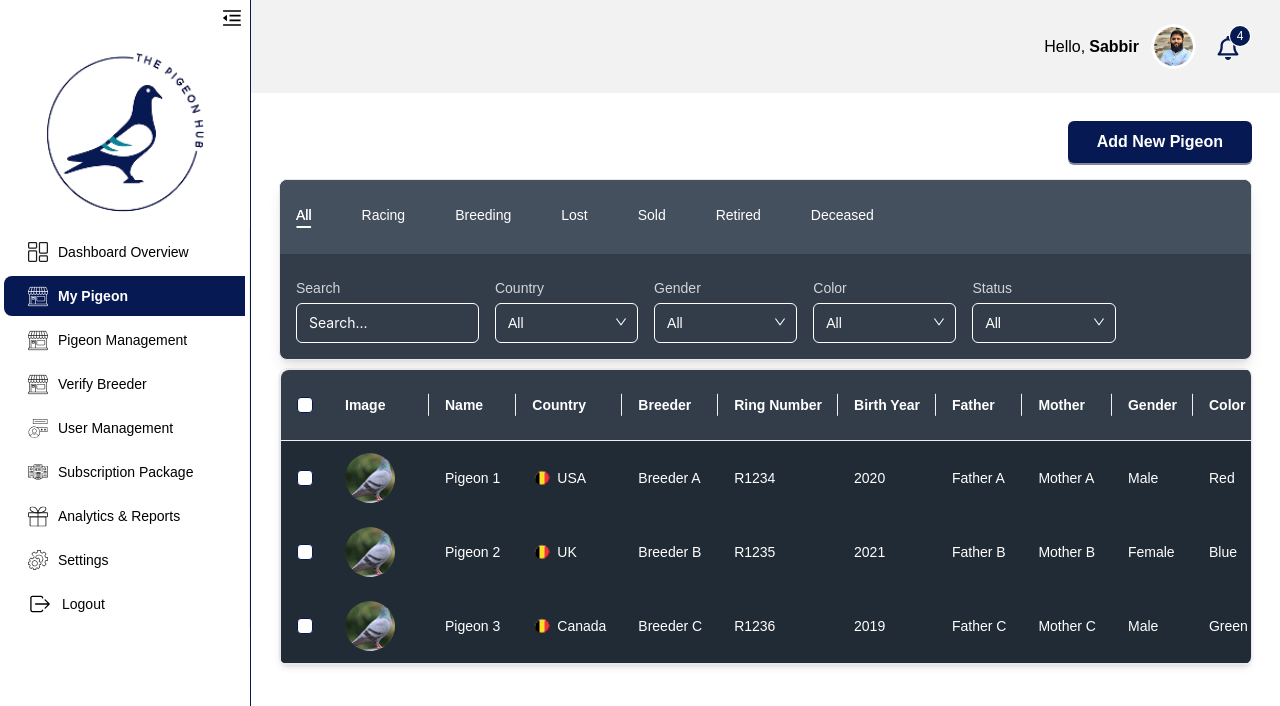
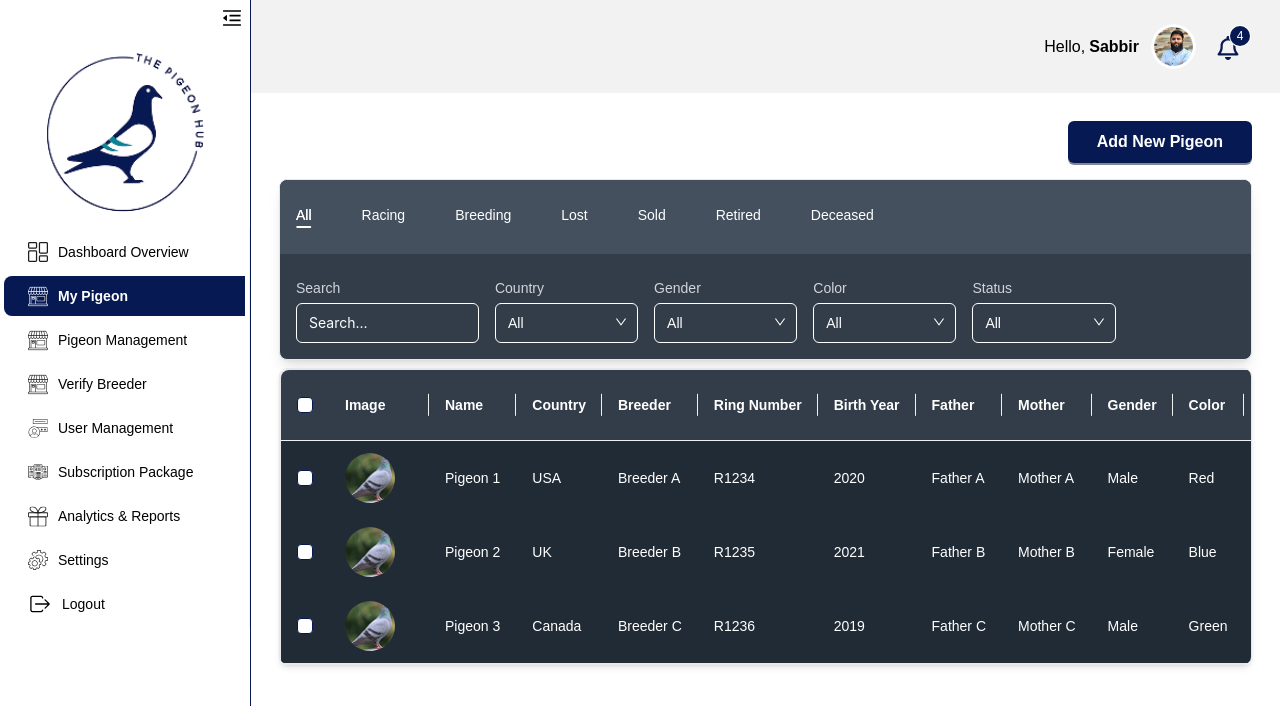
Before and after one commit to mijan20026/the-piegeon-hub-admin-dashboard, a React (Vite) app: page /my-pigeon in a window 1280 px wide. Shown: the top 706 px of the page. Built offline with nearby package versions, Linux system fonts and the light colour scheme.

Commit message:
Country icon fixed

```diff
--- a/src/components/myPigeon/AddNewPigeon.jsx
+++ b/src/components/myPigeon/AddNewPigeon.jsx
@@ -29,7 +29,7 @@ const AddNewPigeon = ({ visible, onCancel, onSave }) => {
         const formattedValues = {
           image, // ✅ pass image to table
           name: values.name || "-",
-          country: values.country || { name: "-", icon: null },
+          country: { name: values.country, icon: null },
           breeder: values.breeder || "-",
           ringNumber: values.ringNumber || "-",
           birthYear: values.birthYear || "-",
@@ -93,6 +93,27 @@ const AddNewPigeon = ({ visible, onCancel, onSave }) => {
                 placeholder="Enter Name"
                 className="custom-input-ant-modal"
               />
+            </Form.Item>
+          </Col>
+
+          {/* Country */}
+          {/* Country */}
+          <Col xs={24} sm={12} md={8}>
+            <Form.Item
+              label="Country"
+              name="country"
+              rules={[{ required: true, message: "Please select country" }]}
+              className="custom-form-item-ant-select"
+            >
+              <Select
+                placeholder="Select Country"
+                className="custom-select-ant-modal"
+              >
+                <Option value="USA">USA</Option>
+                <Option value="UK">UK</Option>
+                <Option value="Canada">Canada</Option>
+                <Option value="Germany">Germany</Option>
+              </Select>
             </Form.Item>
           </Col>
 
--- a/src/components/myPigeon/MyPigeon.jsx
+++ b/src/components/myPigeon/MyPigeon.jsx
@@ -85,18 +85,19 @@ const getColumns = () => [
     key: "country",
     render: (country) => {
       if (!country) return <span>-</span>; // fallback if no country
-      return (
-        <div style={{ display: "flex", alignItems: "center", gap: "5px" }}>
-          {country.icon && (
-            <img
-              src={country.icon}
-              alt={country.name}
-              style={{ width: 20, height: 20, borderRadius: "50%" }}
-            />
-          )}
-          <span>{country.name}</span>
-        </div>
-      );
+      return <span>{country.name}</span>; // removed the <img> for the icon
+      // return (
+      //   <div style={{ display: "flex", alignItems: "center", gap: "5px" }}>
+      //     {country.icon && (
+      //       <img
+      //         src={country.icon}
+      //         alt={country.name}
+      //         style={{ width: 20, height: 20, borderRadius: "50%" }}
+      //       />
+      //     )}
+      //     <span>{country.name}</span>
+      //   </div>
+      // );
     },
   },
 
--- a/src/components/pigeonManagement/PigeonManagement.jsx
+++ b/src/components/pigeonManagement/PigeonManagement.jsx
@@ -106,25 +106,31 @@ const getColumns = () => [
     key: "iconicScore",
     render: (text) => text || "-",
   },
+  // {
+  //   title: "Country",
+  //   dataIndex: "country",
+  //   key: "country",
+  //   render: (country) =>
+  //     country ? (
+  //       <div style={{ display: "flex", alignItems: "center", gap: "5px" }}>
+  //         {country.icon && (
+  //           <img
+  //             src={country.icon}
+  //             alt={country.name}
+  //             style={{ width: 20, height: 20, borderRadius: "50%" }}
+  //           />
+  //         )}
+  //         <span>{country.name || "-"}</span>
+  //       </div>
+  //     ) : (
+  //       "-"
+  //     ),
+  // },
   {
     title: "Country",
     dataIndex: "country",
     key: "country",
-    render: (country) =>
-      country ? (
-        <div style={{ display: "flex", alignItems: "center", gap: "5px" }}>
-          {country.icon && (
-            <img
-              src={country.icon}
-              alt={country.name}
-              style={{ width: 20, height: 20, borderRadius: "50%" }}
-            />
-          )}
-          <span>{country.name || "-"}</span>
-        </div>
-      ) : (
-        "-"
-      ),
+    render: (country) => (country ? <span>{country.name || "-"}</span> : "-"),
   },
   {
     title: "Pigeon ID",
--- a/src/components/verifyBreeder/VerifyBreeder.jsx
+++ b/src/components/verifyBreeder/VerifyBreeder.jsx
@@ -24,7 +24,7 @@ const initialData = [
     key: "1",
     breederName: "Breeder A",
     pigeonScore: 95,
-    country: { name: "USA", icon: GermanyFlag },
+    country: "USA", // string, not object
     email: "breederA@example.com",
     phoneNumber: "+1 123-456-7890",
     gender: "Male",
@@ -35,7 +35,7 @@ const initialData = [
     key: "2",
     breederName: "Breeder B",
     pigeonScore: 88,
-    country: { name: "UK", icon: GermanyFlag },
+    country: "UK",
     email: "breederB@example.com",
     phoneNumber: "+44 789-456-1230",
     gender: "Female",
@@ -46,7 +46,7 @@ const initialData = [
     key: "3",
     breederName: "Breeder C",
     pigeonScore: 99,
-    country: { name: "Canada", icon: GermanyFlag },
+    country: "Canada",
     email: "breederC@example.com",
     phoneNumber: "+1 555-987-6543",
     gender: "Male",
@@ -77,11 +77,7 @@ const VerifyBreeder = () => {
     setData((prev) =>
       prev.map((item) =>
         item.key === editingData.key
-          ? {
-              ...editingData,
-              ...values,
-              country: { ...editingData.country, name: values.country },
-            }
+          ? { ...editingData, ...values } // country stays string
           : item
       )
     );
@@ -145,21 +141,28 @@ const VerifyBreeder = () => {
   const getColumns = () => [
     { title: "Breeder Name", dataIndex: "breederName", key: "breederName" },
     { title: "Pigeon Score", dataIndex: "pigeonScore", key: "pigeonScore" },
+    // {
+    //   title: "Country",
+    //   dataIndex: "country",
+    //   key: "country",
+    //   render: (country) => (
+    //     <div style={{ display: "flex", alignItems: "center", gap: "5px" }}>
+    //       <img
+    //         src={country.icon}
+    //         alt={country.name}
+    //         style={{ width: 20, height: 20, borderRadius: "50%" }}
+    //       />
+    //       <span>{country.name}</span>
+    //     </div>
+    //   ),
+    // },
     {
       title: "Country",
       dataIndex: "country",
       key: "country",
-      render: (country) => (
-        <div style={{ display: "flex", alignItems: "center", gap: "5px" }}>
-          <img
-            src={country.icon}
-            alt={country.name}
-            style={{ width: 20, height: 20, borderRadius: "50%" }}
-          />
-          <span>{country.name}</span>
-        </div>
-      ),
+      render: (country) => country || "-",
     },
+
     { title: "E-mail", dataIndex: "email", key: "email" },
     { title: "Phone Number", dataIndex: "phoneNumber", key: "phoneNumber" },
     { title: "Gender", dataIndex: "gender", key: "gender" },
@@ -423,7 +426,7 @@ const VerifyBreeder = () => {
             layout="vertical"
             initialValues={{
               ...editingData,
-              country: editingData.country.name,
+              country: editingData.country, // ✅ just string
               gender: editingData.gender,
               experienceLevel: editingData.experienceLevel,
               status: editingData.status,
```
